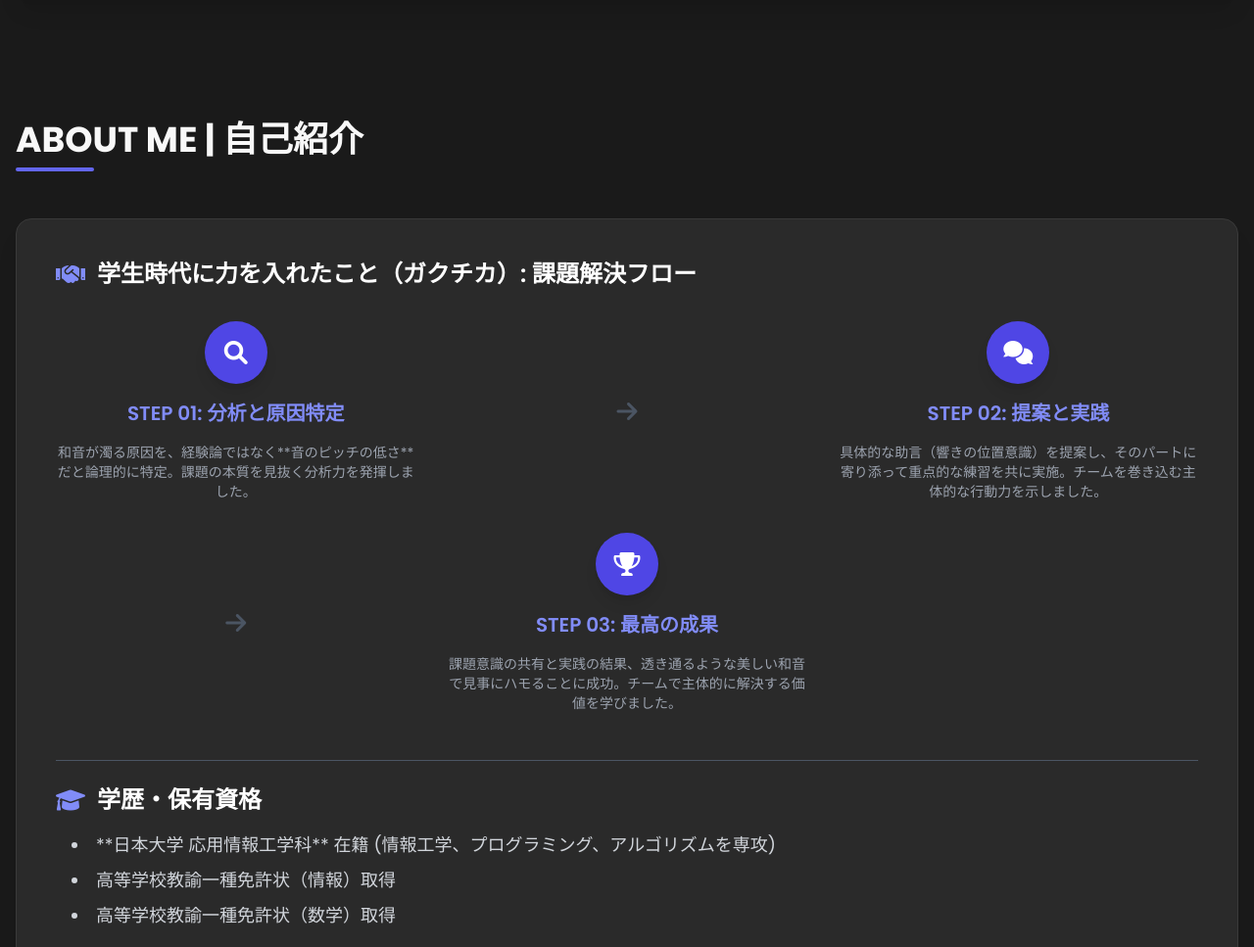
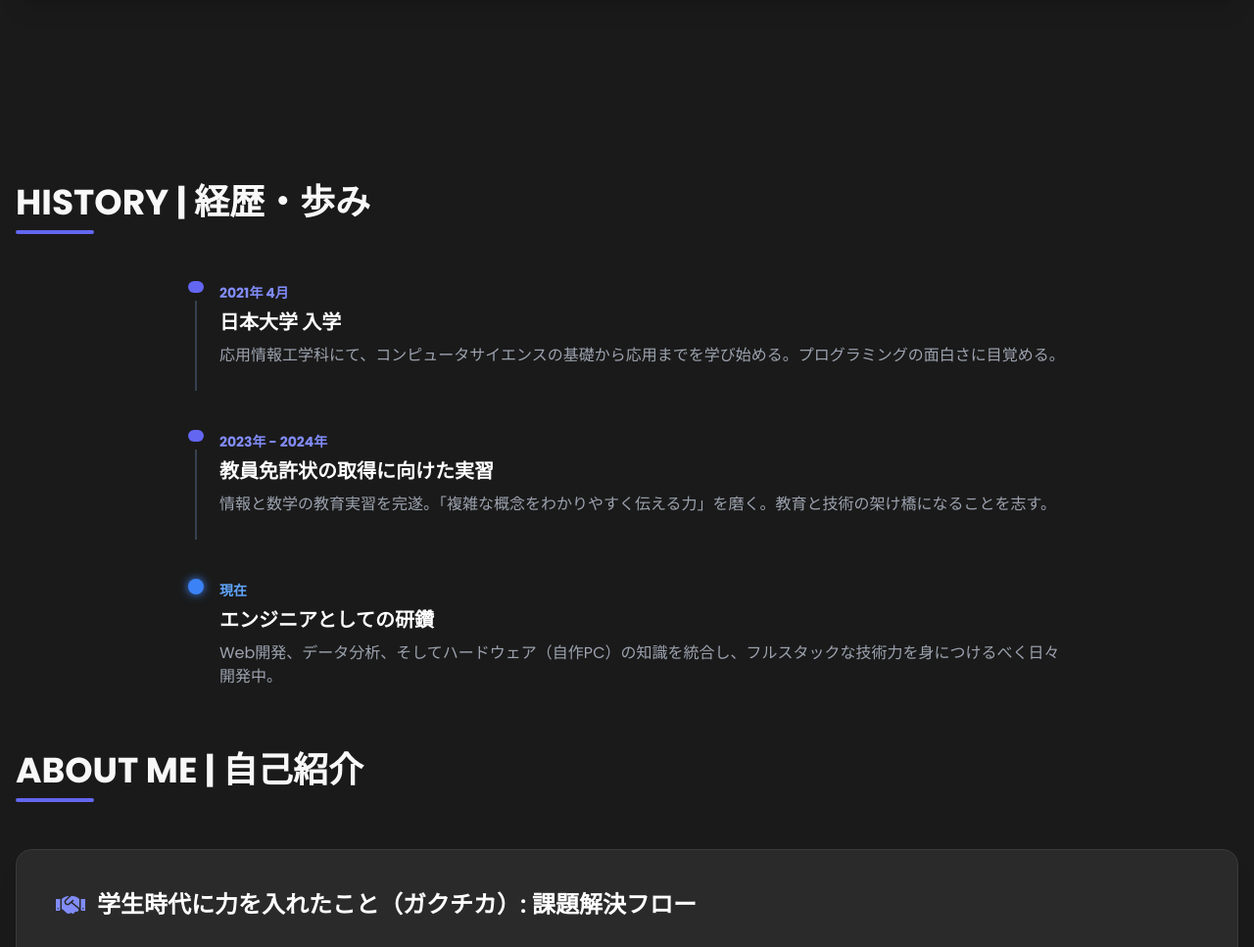
Before and after one commit to randsel/portfolio, a plain HTML site: page index.html in a window 1280 px wide. Shown: the part 920-1887 px from the top of the page at 98% size. Drawn offline with nearby package versions, Linux system fonts and the light colour scheme.

Commit message:
Update index.html

```diff
--- a/index.html
+++ b/index.html
@@ -122,6 +122,50 @@
         </section>
 
         <!-- 自己紹介セクション (ABOUT) --><section id="about" class="py-16">
+<!-- 経歴セクション -->
+<section id="timeline" class="py-16">
+    <h3 class="text-4xl section-title">HISTORY | 経歴・歩み</h3>
+
+    <div class="max-w-4xl mx-auto">
+        <!-- タイムラインのアイテム 1 -->
+        <div class="flex gap-4 mb-8">
+            <div class="flex flex-col items-center">
+                <div class="w-4 h-4 bg-indigo-500 rounded-full"></div> <!-- 丸ポチ -->
+                <div class="w-0.5 h-full bg-gray-700 my-2"></div> <!-- 縦線 -->
+            </div>
+            <div class="pb-8">
+                <span class="text-indigo-400 font-bold text-sm">2021年 4月</span>
+                <h4 class="text-xl font-bold text-white mt-1">日本大学 入学</h4>
+                <p class="text-gray-400 mt-2">応用情報工学科にて、コンピュータサイエンスの基礎から応用までを学び始める。プログラミングの面白さに目覚める。</p>
+            </div>
+        </div>
+
+        <!-- タイムラインのアイテム 2 -->
+        <div class="flex gap-4 mb-8">
+            <div class="flex flex-col items-center">
+                <div class="w-4 h-4 bg-indigo-500 rounded-full"></div>
+                <div class="w-0.5 h-full bg-gray-700 my-2"></div>
+            </div>
+            <div class="pb-8">
+                <span class="text-indigo-400 font-bold text-sm">2023年 - 2024年</span>
+                <h4 class="text-xl font-bold text-white mt-1">教員免許状の取得に向けた実習</h4>
+                <p class="text-gray-400 mt-2">情報と数学の教育実習を完遂。「複雑な概念をわかりやすく伝える力」を磨く。教育と技術の架け橋になることを志す。</p>
+            </div>
+        </div>
+
+        <!-- タイムラインのアイテム 3 -->
+        <div class="flex gap-4">
+            <div class="flex flex-col items-center">
+                <div class="w-4 h-4 bg-blue-500 rounded-full shadow-[0_0_10px_#3b82f6]"></div> <!-- 現在地点は少し光らせる -->
+            </div>
+            <div>
+                <span class="text-blue-400 font-bold text-sm">現在</span>
+                <h4 class="text-xl font-bold text-white mt-1">エンジニアとしての研鑽</h4>
+                <p class="text-gray-400 mt-2">Web開発、データ分析、そしてハードウェア（自作PC）の知識を統合し、フルスタックな技術力を身につけるべく日々開発中。</p>
+            </div>
+        </div>
+    </div>
+</section>
             <h3 class="text-4xl section-title">ABOUT ME | 自己紹介</h3>
 
             <div class="bg-[#2a2a2a] p-10 rounded-2xl shadow-xl border border-[#3a3a3a]">
```
